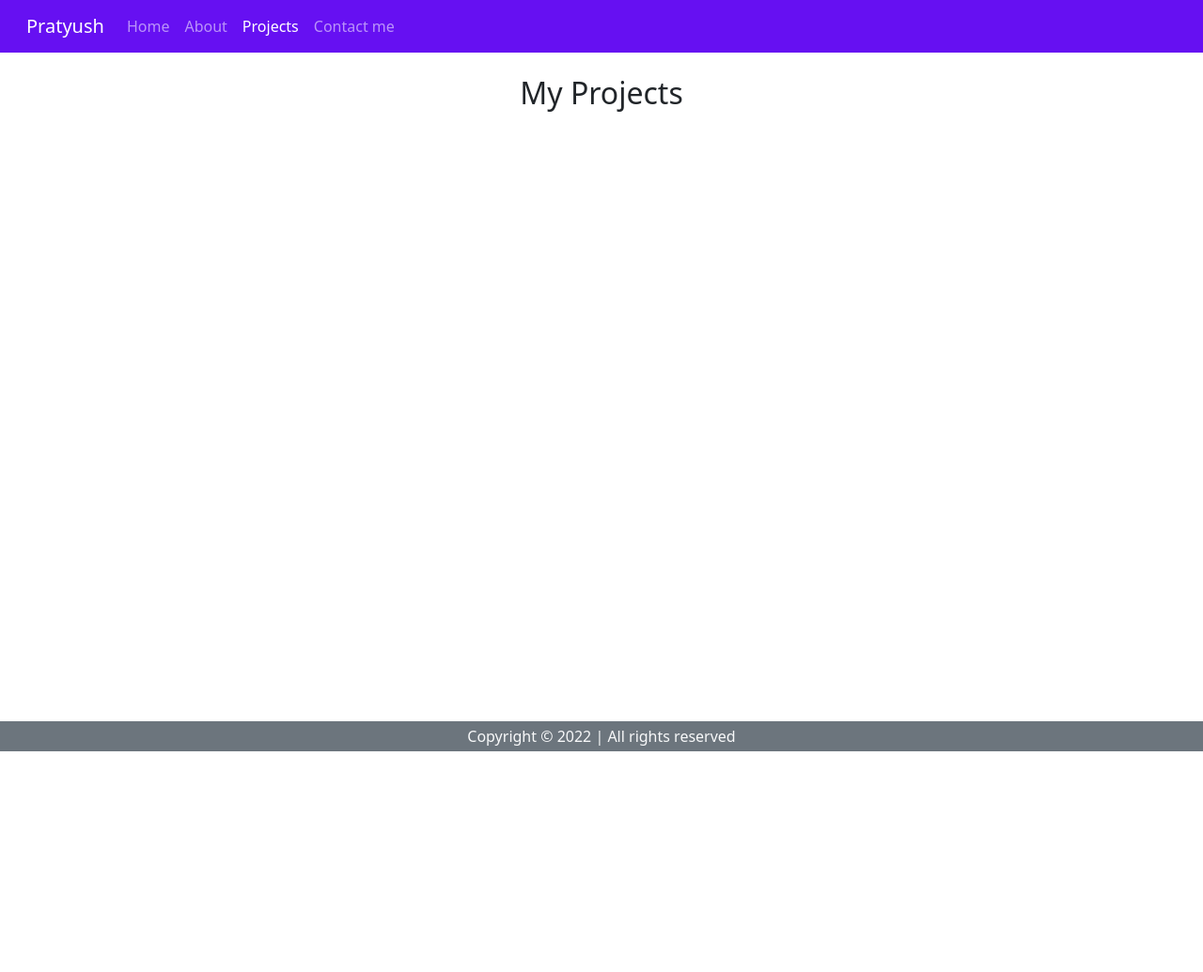
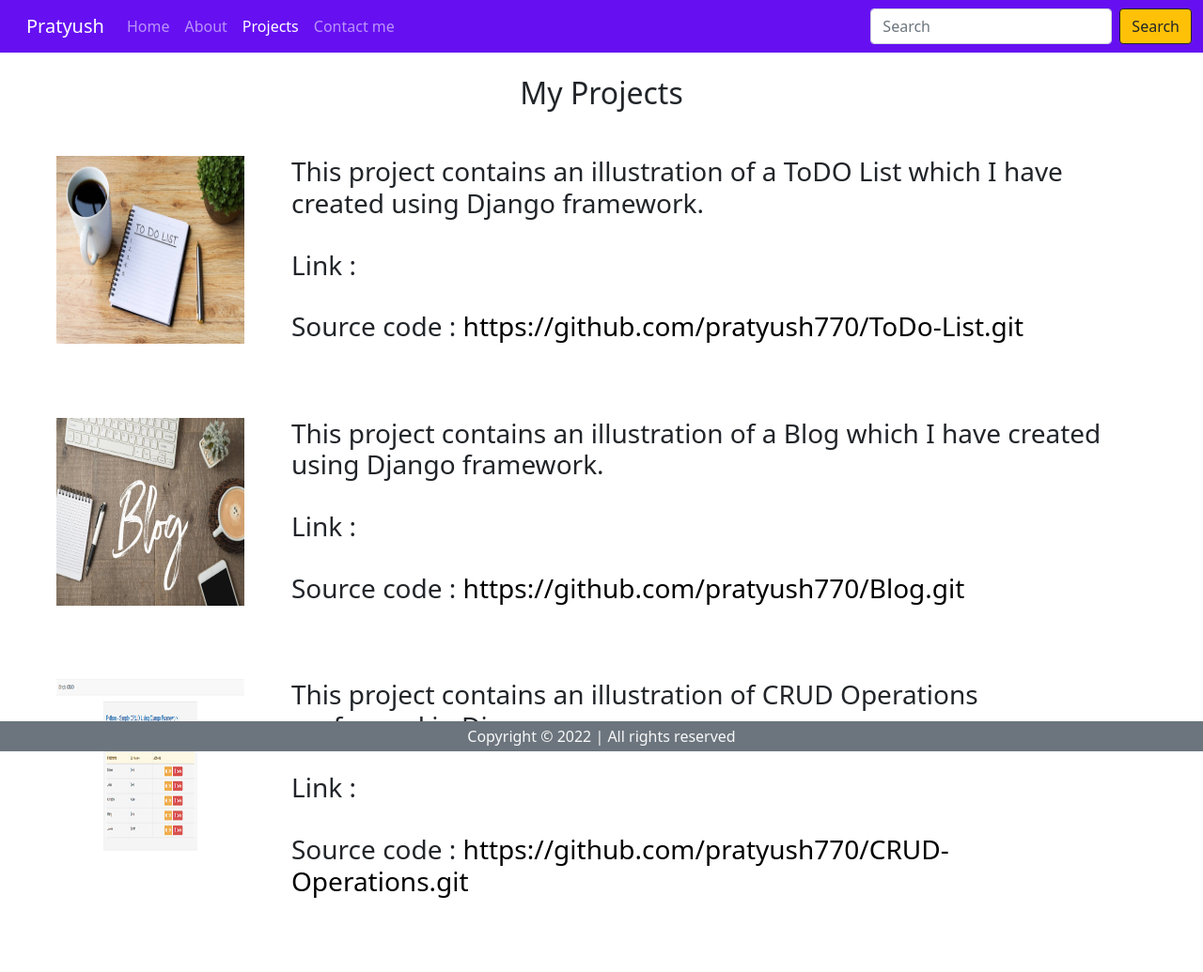
Before and after one commit to pratyush770/Portfolio, a Django app: page /projects in a window 1280 px wide. Shown: the whole page at 94% size. Before the commit the page ends 800 px from the top, so only its background shows below. Run offline with Django 4.2, Linux system fonts and the light colour scheme.

Commit message:
first commit

```diff
--- /dev/null
+++ b/static/css/main.css
@@ -0,0 +1,15 @@
+.content{
+    margin-right:100px;
+}
+.img-left{
+    float:left;
+    margin-right:50px;
+}
+.img-left1{
+    float:left;
+    margin-right:50px;
+}
+a{
+    text-decoration:none;
+    color:black;
+}
--- a/templates/base.html
+++ b/templates/base.html
@@ -10,6 +10,7 @@
     <link href="https://cdn.jsdelivr.net/npm/bootstrap@5.0.2/dist/css/bootstrap.min.css" rel="stylesheet" integrity="sha384-EVSTQN3/azprG1Anm3QDgpJLIm9Nao0Yz1ztcQTwFspd3yD65VohhpuuCOmLASjC" crossorigin="anonymous">
 
     <title>{% block title %} {% endblock title %} </title>
+    <link rel="stylesheet" type="text/css" href="static/css/main.css">
 </head>
 
 <body>
@@ -36,7 +37,13 @@
                         <a class="nav-link {% block contactactive %} {% endblock contactactive %}" href="/contact">Contact me</a>
                     </li>
                 </ul>
-            </div>
+                <div class="collapse navbar-collapse justify-content-end" id="navbarSupportedContent">
+                    <form class="navbar-nav">
+                        <input class="form-control me-2" type="search" placeholder="Search" aria-label="Search">
+                        <button style="background:#ffc107;"class="btn btn-outline-dark" type="submit">Search</button>
+                    </form>
+                </div>
+                        </div>
     </nav>
     {% block body %}
     {% endblock body %}
--- a/templates/projects.html
+++ b/templates/projects.html
@@ -1,10 +1,38 @@
 {% extends "base.html" %}
 {% block projectactive %} active {% endblock projectactive %}
 {% block title %} My Projects {% endblock title %}
+{% load static %}
 {% block body %}
     <div class="container my-4">
         <h2 class="text-center">My Projects</h2>
 
     </div>
-
+    <br>
+<div class="container ms-5">
+    <img src="{% static 'pic 19.jpg' %}" height="200" width="200" class="img-left">
+    <h3> This project contains an illustration of a ToDO List which I have created using Django framework. </h3>
+    <br>
+    <h3> Link : </h3>
+    <br>
+    <h3> Source code : <a href="https://github.com/pratyush770/ToDo-List.git" target="_blank"> https://github.com/pratyush770/ToDo-List.git </a> </h3>
+</div>
+<br> <br> <br>
+<div class="container ms-5">
+    <img src="{% static 'pic 20.jpg' %}" height="200" width="200" class="img-left1">
+    <h3> This project contains an illustration of a Blog which I have created using Django framework. </h3>
+    <br>
+    <h3> Link : </h3>
+    <br>
+    <h3> Source code : <a href="https://github.com/pratyush770/Blog.git" target="_blank"> https://github.com/pratyush770/Blog.git </a> </h3>
+</div>
+<br> <br> <br>
+<div class="container ms-5">
+    <img src="{% static 'pic 21.jpg' %}" height="200" width="200" class="img-left1">
+    <h3> This project contains an illustration of CRUD Operations performed in Django. </h3>
+    <br>
+    <h3> Link : </h3>
+    <br>
+    <h3> Source code : <a href="https://github.com/pratyush770/CRUD-Operations.git" target="_blank"> https://github.com/pratyush770/CRUD-Operations.git </a> </h3>
+</div>
+<br> <br> <br>
 {% endblock body %}
```
Also changed, not shown: templates/about.html (+7 -10 lines), static/pic 19.jpg (added), static/pic 20.jpg (added), static/pic 21.jpg (added).
